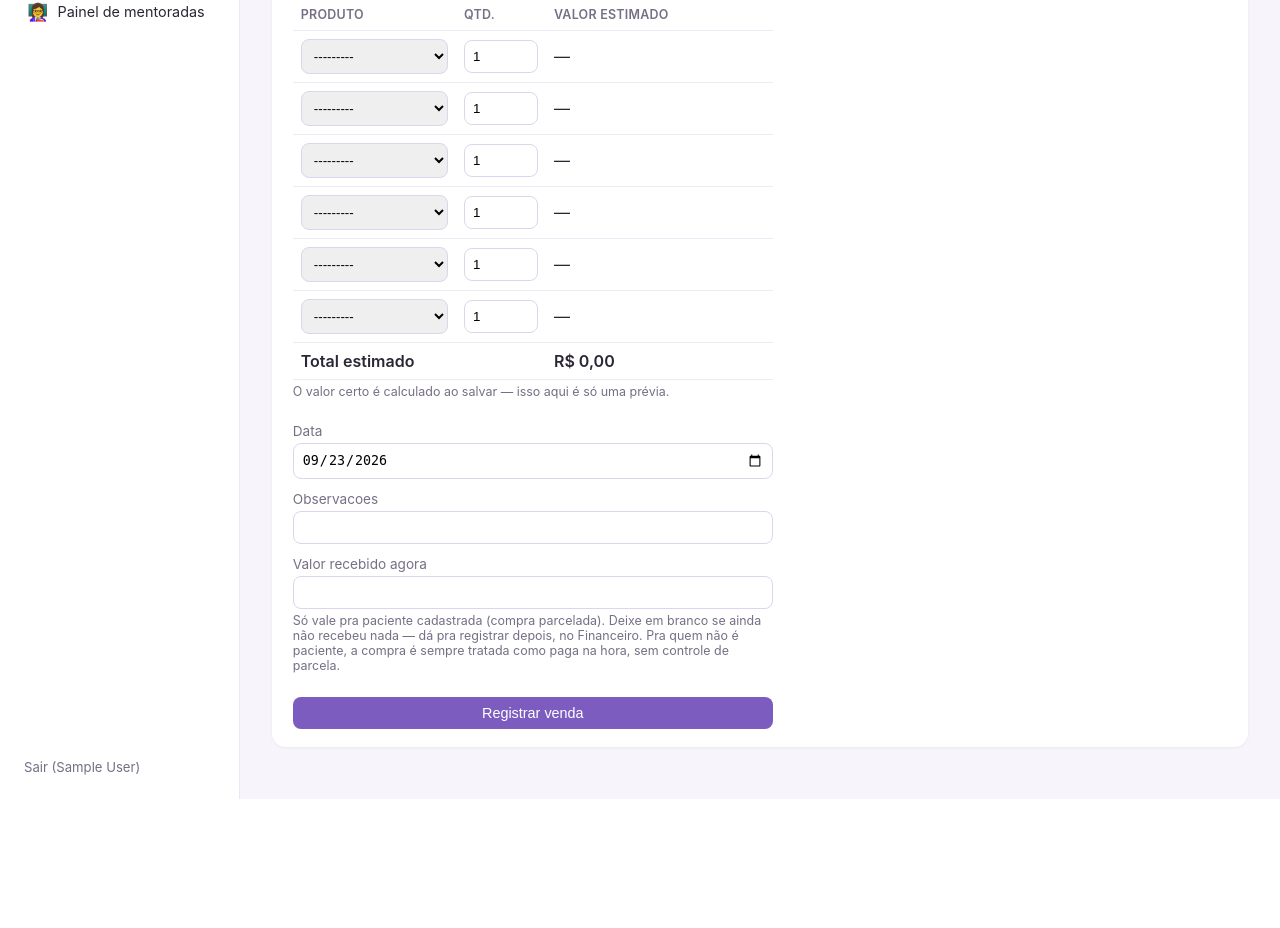
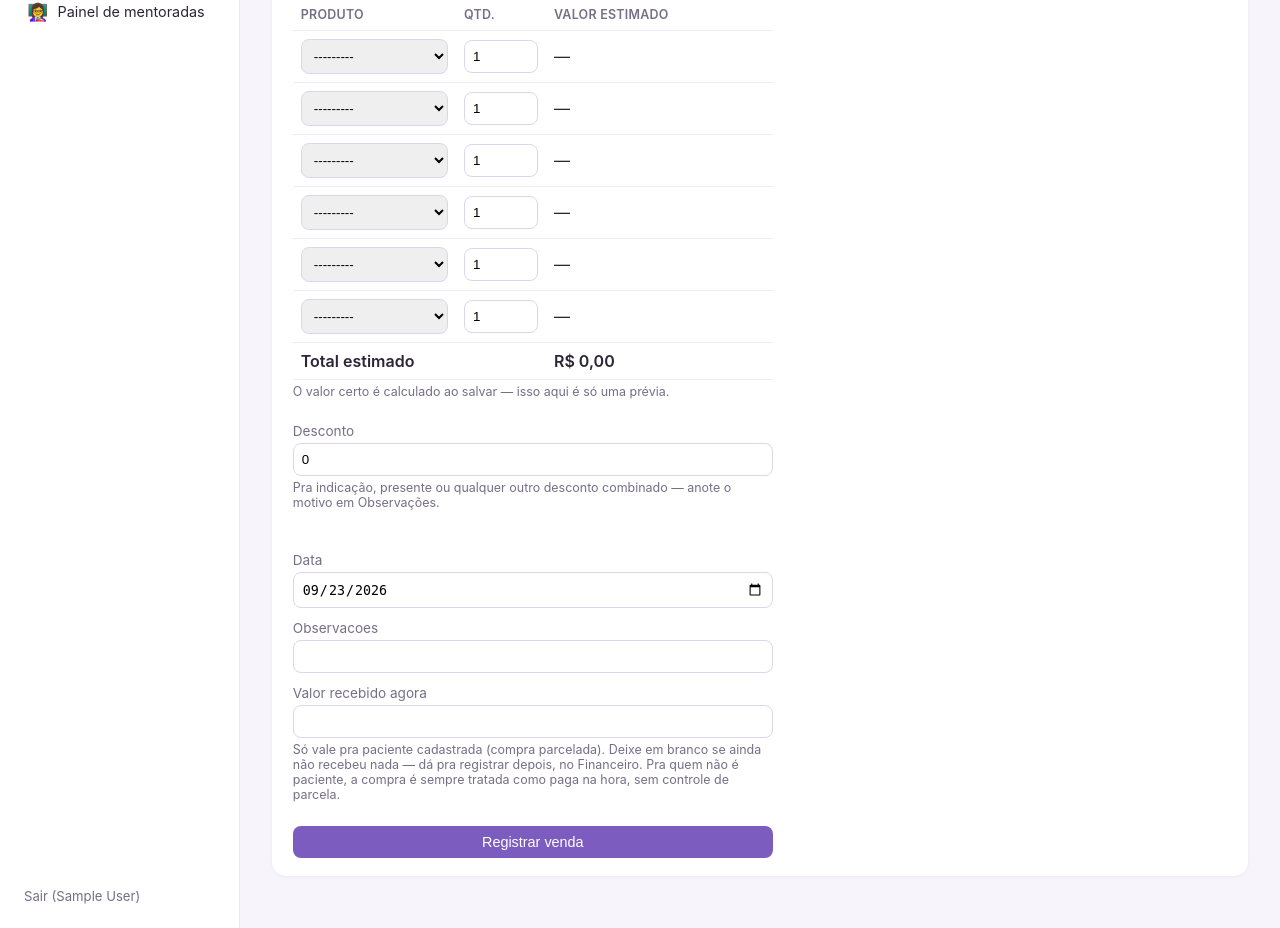
Before and after one commit to clauribeyro-crypto/central-sistemamelanogenico, a Django app: page /estoque/vendas/nova/ in a window 1280 px wide. Shown: the part 616-1544 px from the top of the page. Before the commit the page ends 1415 px from the top, so only its background shows below. Run offline with Django 5.2, Linux system fonts and the light colour scheme; the visitor is signed in with stand-in values (Sample User, id 1); data that the repository does not hold is empty.

Commit message:
Permite dar desconto numa venda de produto (indicação, presente etc.) (#56)
Novo campo "desconto" na Venda — o valor cobrado da paciente (e o que
vai pro Financeiro como Pagamento) passa a ser o valor dos produtos
menos o desconto, em vez do preço de tabela fixo. A prévia no
formulário mostra o valor com desconto ao lado do total, e a lista de
vendas mostra o valor original ao lado, em cinza, quando há desconto.
Desconto maior que o valor da compra é rejeitado no envio do formulário.


Claude-Session: https://claude.ai/code/session_01HJsDAzoLzDQRNraZT4zxDk

Co-authored-by: Claude <noreply@anthropic.com>

```diff
--- a/estoque/forms.py
+++ b/estoque/forms.py
@@ -64,13 +64,14 @@ class VendaForm(forms.ModelForm):
 
     class Meta:
         model = Venda
-        fields = ["paciente", "nome_comprador_avulso", "forma_pagamento", "data", "observacoes"]
+        fields = ["paciente", "nome_comprador_avulso", "forma_pagamento", "desconto", "data", "observacoes"]
         widgets = {
             # format="%Y-%m-%d" força o formato que o <input type="date"> do
             # navegador entende — sem isso, o formato padrão de pt-br
             # (dd/mm/aaaa) faz o navegador simplesmente ignorar o valor
             # inicial e mostrar o campo em branco.
             "data": forms.DateInput(attrs={"type": "date"}, format="%Y-%m-%d"),
+            "desconto": forms.NumberInput(attrs={"min": 0, "step": "0.01", "inputmode": "decimal"}),
         }
 
     def __init__(self, *args, organizacao=None, **kwargs):
--- a/estoque/models.py
+++ b/estoque/models.py
@@ -162,6 +162,10 @@ class Venda(ModeloDaOrganizacao):
         max_length=10, choices=FormaPagamento.choices, default=FormaPagamento.PIX,
         help_text="Usada pra calcular o preço de cada item (tabela Pix ou cartão) no momento da venda.",
     )
+    desconto = models.DecimalField(
+        max_digits=10, decimal_places=2, default=0,
+        help_text="Pra indicação, presente ou qualquer outro desconto combinado — anote o motivo em Observações.",
+    )
     data = models.DateField(default=timezone.localdate)
     observacoes = models.CharField(max_length=255, blank=True)
     criado_em = models.DateTimeField(auto_now_add=True)
@@ -179,8 +183,12 @@ class Venda(ModeloDaOrganizacao):
         return self.paciente.nome if self.paciente_id else (self.nome_comprador_avulso or "—")
 
     @property
+    def valor_bruto(self):
+        return sum((item.valor_total for item in self.itens.all()), Decimal("0.00"))
+
+    @property
     def valor_total(self):
-        return sum((item.valor_total for item in self.itens.all()), Decimal("0.00"))
+        return self.valor_bruto - self.desconto
 
     @property
     def quantidade_total(self):
--- a/estoque/views.py
+++ b/estoque/views.py
@@ -216,14 +216,26 @@ def venda_criar(request):
             itens_preenchidos = [
                 dados for dados in formset.cleaned_data if dados.get("produto")
             ]
+            forma_pagamento = form.cleaned_data["forma_pagamento"]
+            preco_campo = "preco_cartao" if forma_pagamento == Venda.FormaPagamento.CARTAO else "preco_pix"
+            valor_bruto = sum(
+                (getattr(dados["produto"], preco_campo) * dados["quantidade"] for dados in itens_preenchidos),
+                Decimal("0.00"),
+            )
+            desconto = form.cleaned_data.get("desconto") or Decimal("0.00")
+
             if not itens_preenchidos:
                 messages.error(request, "Adicione pelo menos um produto à compra.")
+            elif desconto > valor_bruto:
+                messages.error(
+                    request,
+                    f"O desconto (R$ {desconto}) não pode ser maior que o valor da compra (R$ {valor_bruto}).",
+                )
             else:
                 venda = form.save(commit=False)
                 venda.organizacao = org
                 venda.save()
 
-                preco_campo = "preco_cartao" if venda.forma_pagamento == Venda.FormaPagamento.CARTAO else "preco_pix"
                 estoques_negativos = []
                 for dados in itens_preenchidos:
                     produto = dados["produto"]
--- a/templates/estoque/venda_form.html
+++ b/templates/estoque/venda_form.html
@@ -76,6 +76,14 @@
             </p>
 
             <div>
+                <label for="{{ form.desconto.id_for_label }}">{{ form.desconto.label }}</label>
+                {{ form.desconto }}
+                <p style="font-size:.78rem; color:var(--text-muted); margin-top:.25rem;">{{ form.desconto.help_text }}</p>
+                {% for error in form.desconto.errors %}<p style="color:#8f2e45;font-size:.8rem;">{{ error }}</p>{% endfor %}
+            </div>
+            <p id="valor-com-desconto" style="font-size:.85rem; font-weight:600; margin-top:-.5rem;"></p>
+
+            <div>
                 <label for="{{ form.data.id_for_label }}">{{ form.data.label }}</label>
                 {{ form.data }}
             </div>
@@ -125,6 +133,8 @@
         (function () {
             var precos = JSON.parse(document.getElementById("precos-produtos").textContent);
             var campoForma = document.getElementById("{{ form.forma_pagamento.id_for_label }}");
+            var campoDesconto = document.getElementById("{{ form.desconto.id_for_label }}");
+            var elementoValorComDesconto = document.getElementById("valor-com-desconto");
 
             function atualizarValores() {
                 var total = 0;
@@ -144,6 +154,14 @@
                     total += valorLinha;
                 });
                 document.getElementById("valor-total-estimado").textContent = "R$ " + total.toFixed(2).replace(".", ",");
+
+                var desconto = parseFloat(campoDesconto.value) || 0;
+                if (desconto > 0) {
+                    var totalComDesconto = Math.max(total - desconto, 0);
+                    elementoValorComDesconto.textContent = "Com o desconto: R$ " + totalComDesconto.toFixed(2).replace(".", ",");
+                } else {
+                    elementoValorComDesconto.textContent = "";
+                }
             }
 
             document.querySelectorAll('select[name$="-produto"], input[name$="-quantidade"]').forEach(function (campo) {
@@ -151,6 +169,7 @@
                 campo.addEventListener("input", atualizarValores);
             });
             campoForma.addEventListener("change", atualizarValores);
+            campoDesconto.addEventListener("input", atualizarValores);
             atualizarValores();
 
             // ---- Nova paciente (cadastro rápido sem sair da tela) ----
```
Also changed, not shown: templates/estoque/painel.html (+8 -1 lines), estoque/migrations/0006_venda_desconto.py (added).
